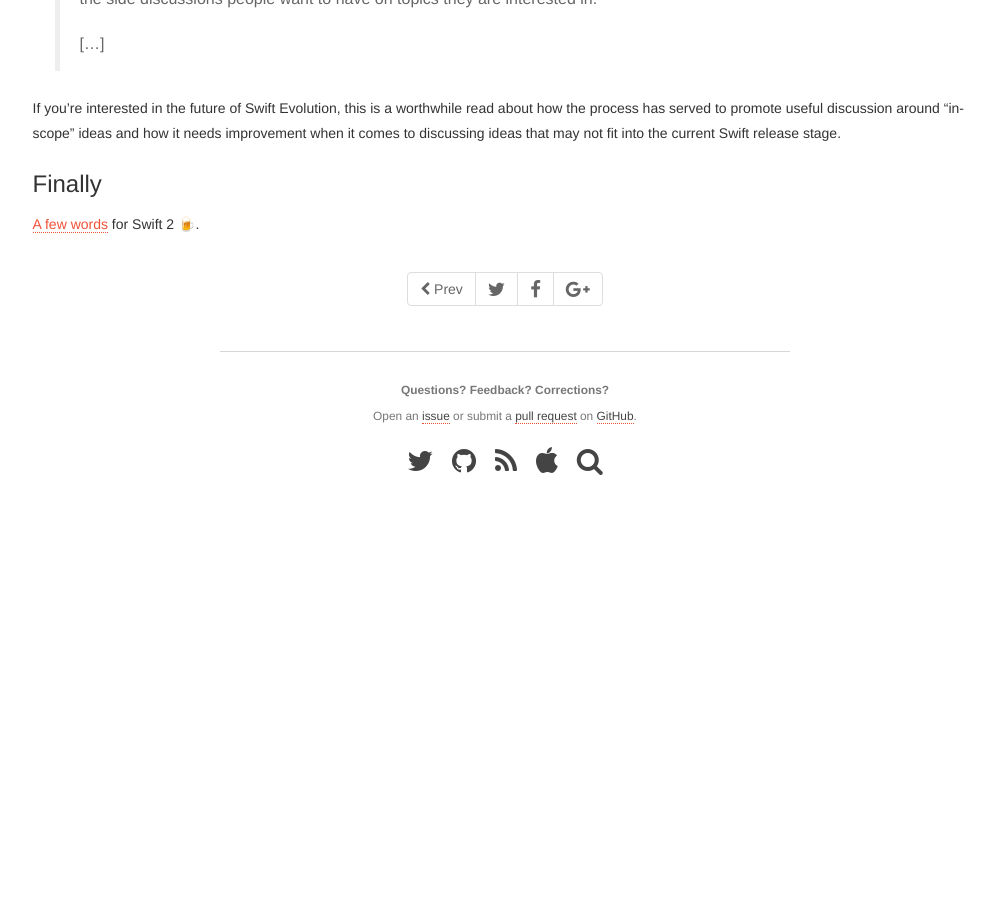
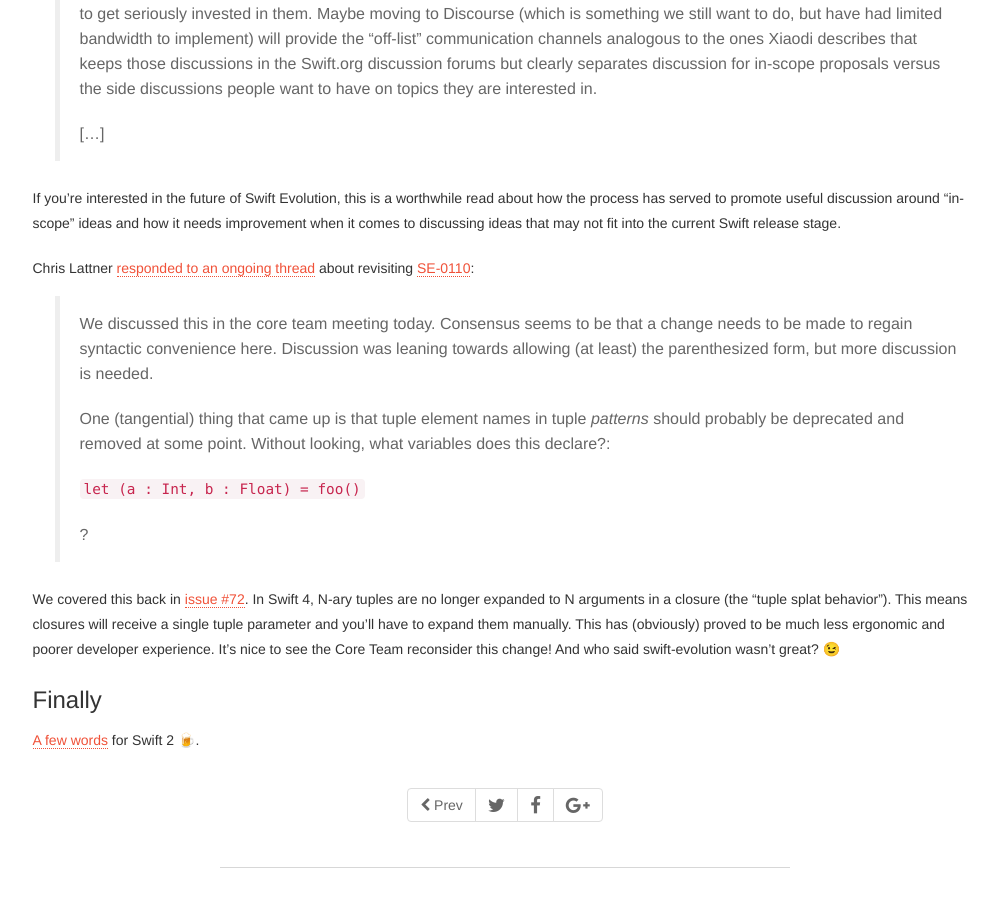
Before and after one commit to SwiftWeekly/swiftweekly.github.io, a Jekyll site: the page built from _posts/2017-06-15-issue-74.md, in a window 1280 px wide and 900 px high, scrolled down 1865 px. Shown: the whole window, without its empty margins (135-1133 px from the left). Built offline with Jekyll 4.4.1, drawn with Linux system fonts in a browser that asks for light colours; before the commit the page ends 2353 px from its top, so only the background shows below that; some of the changed text lies outside the part shown.

Commit message:
Create 2017-06-15-issue-74.md

```diff
--- a/_posts/2017-06-15-issue-74.md
+++ b/_posts/2017-06-15-issue-74.md
@@ -29,6 +29,10 @@
 
 John Sundell [wrote about the new Swift 4 `String` APIs](https://www.swiftbysundell.com/posts/exploring-the-new-string-api-in-swift-4). The post includes lots of useful examples that show where you might start using them in your day-to-day Swift.
 
+Slava Pestov proposed a [Swift puzzle on Twitter](https://twitter.com/slava_pestov/status/873751462630760449): *What does this output and why?* `print(type { })` ([answer here](https://twitter.com/nicklockwood/status/873796388768841728))
+
+Slava [also highlighted](https://twitter.com/slava_pestov/status/873744097353256961) that the Swift compiler team has fixed **more than 5,500 crashers** since [this commit in 2014](https://github.com/apple/swift/commit/d8ce0b80cbb7732cb32b245f9fadd47c11a4b163). 😍 😎 🎉
+
 ### Commits and pull requests
 
 Slava Pestov [fixed a bug in Swift 4 and 3.1](https://github.com/apple/swift/pull/10195) related to superclass initializer delegation where Swift might incorrectly reject a `self.init` call as an escaping use of `self` for certain kinds of superclass initializers.
@@ -39,7 +43,7 @@
 
 Dave Abrahams opened a PR with some [performance optimizations for `String`](https://github.com/apple/swift/pull/10223).
 
-Roman Levenstein [cherry-picked a patch](https://github.com/apple/swift/pull/10263) from master to the Swift 4 branch that reduces the standard library code size by about 5%-6%.
+Roman Levenstein [cherry-picked a patch](https://github.com/apple/swift/pull/10263) from master to the Swift 4 branch that reduces the standard library code size by about 5-6 percent.
 
 ### Proposals
 
@@ -61,6 +65,18 @@
 
 If you're interested in the future of Swift Evolution, this is a worthwhile read about how the process has served to promote useful discussion around "in-scope" ideas and how it needs improvement when it comes to discussing ideas that may not fit into the current Swift release stage.
 
+Chris Lattner [responded to an ongoing thread](https://lists.swift.org/pipermail/swift-evolution//Week-of-Mon-20170612/037514.html) about revisiting [SE-0110](https://lists.swift.org/pipermail/swift-evolution//Week-of-Mon-20170612/037514.html):
+
+> We discussed this in the core team meeting today.  Consensus seems to be that a change needs to be made to regain syntactic convenience here.  Discussion was leaning towards allowing (at least) the parenthesized form, but more discussion is needed.
+>
+> One (tangential) thing that came up is that tuple element names in tuple *patterns* should probably be deprecated and removed at some point.  Without looking, what variables does this declare?:
+>
+> `let (a : Int, b : Float) = foo()`
+>
+> ?
+
+We covered this back in [issue #72](https://swiftweekly.github.io/issue-72/). In Swift 4, N-ary tuples are no longer expanded to N arguments in a closure (the “tuple splat behavior”). This means closures will receive a single tuple parameter and you’ll have to expand them manually. This has (obviously) proved to be much less ergonomic and poorer developer experience. It's nice to see the Core Team reconsider this change! And who said swift-evolution wasn't great? 😉
+
 ### Finally
 
 [A few words](https://twitter.com/jckarter/status/874397984712163331) for Swift 2 🍺.
```
